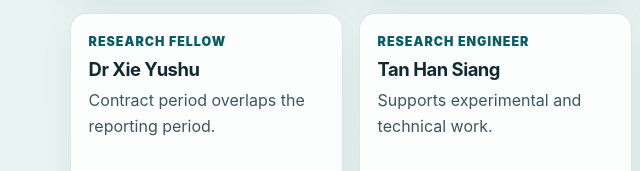
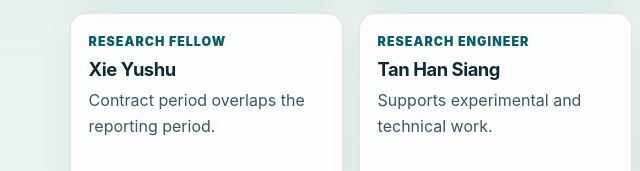
Before and after one commit to YSX-42/V2P2_hybrid, a plain HTML site: page index.html in a window 1280 px wide. Shown: the part 7869-8040 px from the top of the page, 0-640 px from the left. Drawn offline with Linux system fonts and the light colour scheme.

Commit message:
index.html

```diff
--- a/index.html
+++ b/index.html
@@ -294,7 +294,7 @@
 <article class="team-card reveal"><span class="role">Co-PI</span><h3>Peter Alan Todd</h3><p>National University of Singapore<br/><small>Associate Professor</small></p></article>
 <article class="team-card reveal"><span class="role">Co-PI</span><h3>Zeng Yiwen</h3><p>Nanyang Technological University<br/><small>Research Assistant Professor</small></p></article>
 <article class="team-card reveal"><span class="role">Co-PI</span><h3>Ow Yan Xiang</h3><p>Tropical Marine Science Institute, NUS<br/><small>Senior Research Fellow</small></p></article>
-<article class="team-card reveal"><span class="role">Research Fellow</span><h3>Dr Xie Yushu</h3><p>Contract period overlaps the reporting period.</p></article>
+<article class="team-card reveal"><span class="role">Research Fellow</span><h3>Xie Yushu</h3><p>Contract period overlaps the reporting period.</p></article>
 <article class="team-card reveal"><span class="role">Research Engineer</span><h3>Tan Han Siang</h3><p>Supports experimental and technical work.</p></article>
 <article class="team-card reveal"><span class="role">Research Scholar</span><h3>Gao Guanyi</h3><p>Contributes to data analysis and experiments.</p></article>
 <article class="team-card reveal"><span class="role">Collaborations</span><h3>Industry + research network</h3><p>Collaboration interest includes DMC, Deltares, and Circrete; broader collaborators include TCOMS, MIT, Deltares, and Tulane University.</p></article>
```
